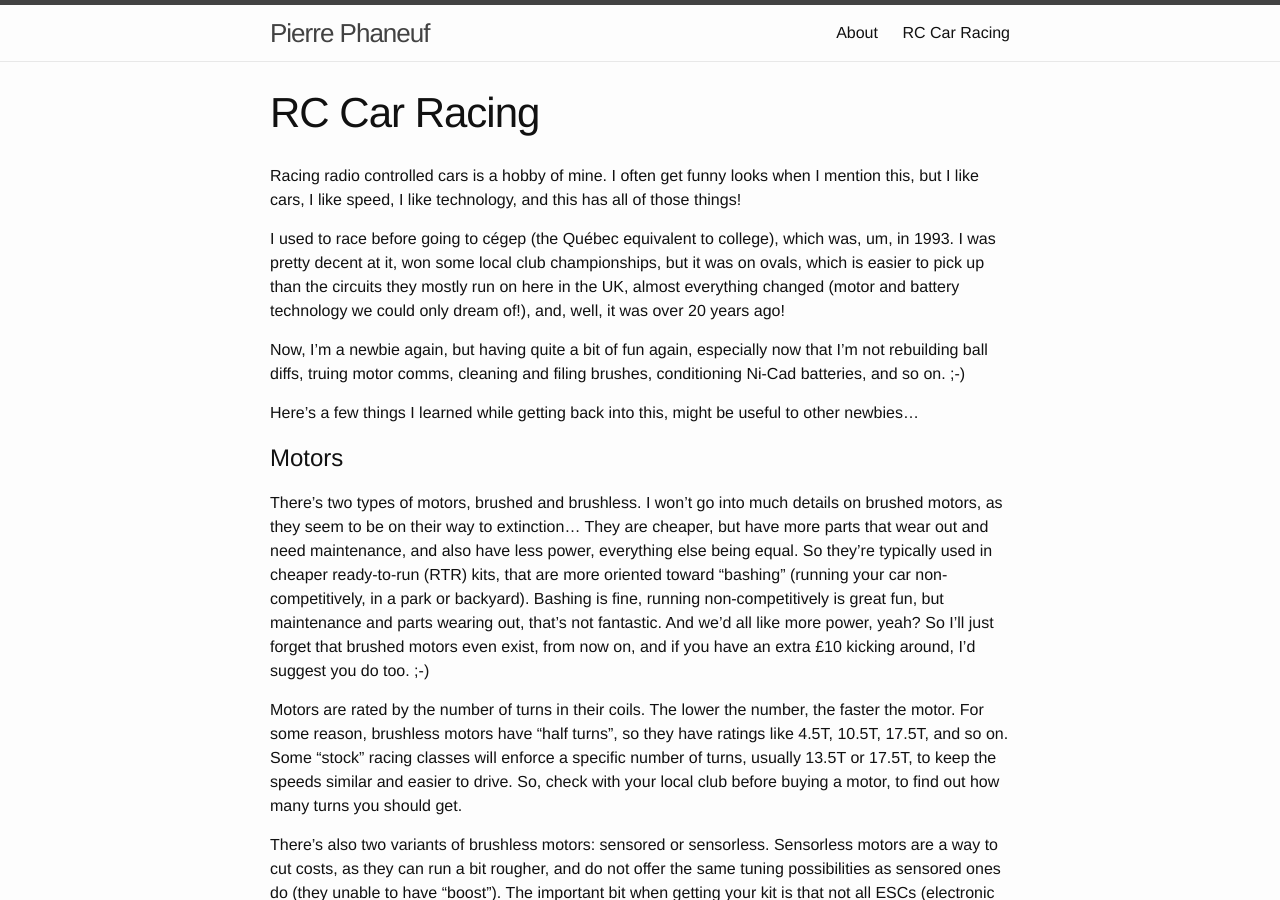
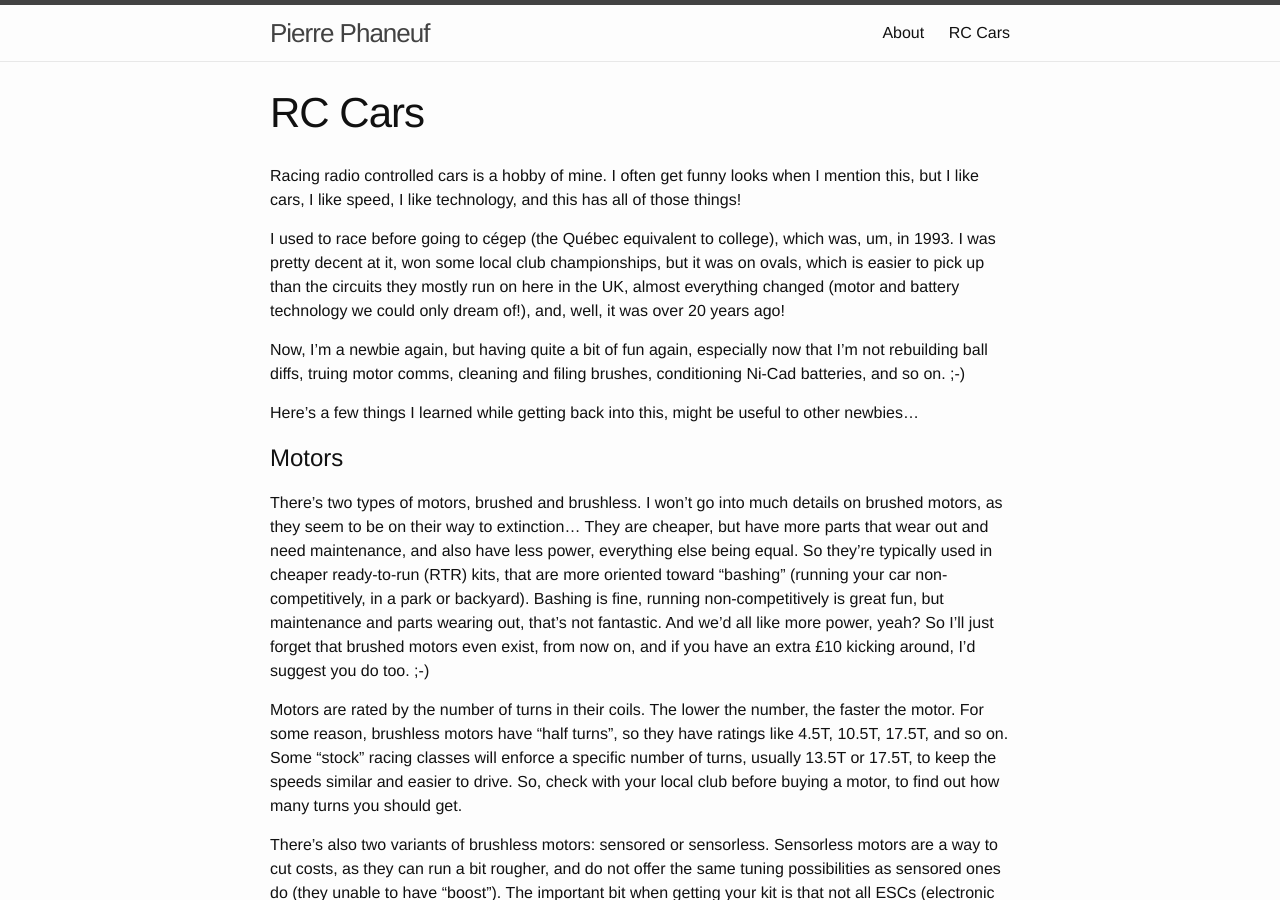
Before and after one commit to pphaneuf/pphaneuf.github.io, a Jekyll site: the page built from rccars.md, in a window 1280 px wide and 900 px high. Built offline with Jekyll 4.4.1, drawn with Linux system fonts in a browser that asks for light colours.

Commit message:
This should be about RC cars in general, not just racing.
Also, I decided I didn't like underscores. It's my web site, so there.

```diff
--- a/rc_cars/rc_cars.md
+++ b/rccars.md
@@ -1,7 +1,7 @@
 ---
 layout: page
-title: RC Car Racing
-permalink: /rc_cars/
+title: RC Cars
+permalink: /rccars/
 ---
 
 Racing radio controlled cars is a hobby of mine. I often get funny looks when I mention this, but I like cars, I like speed, I like technology, and this has all of those things!
```
